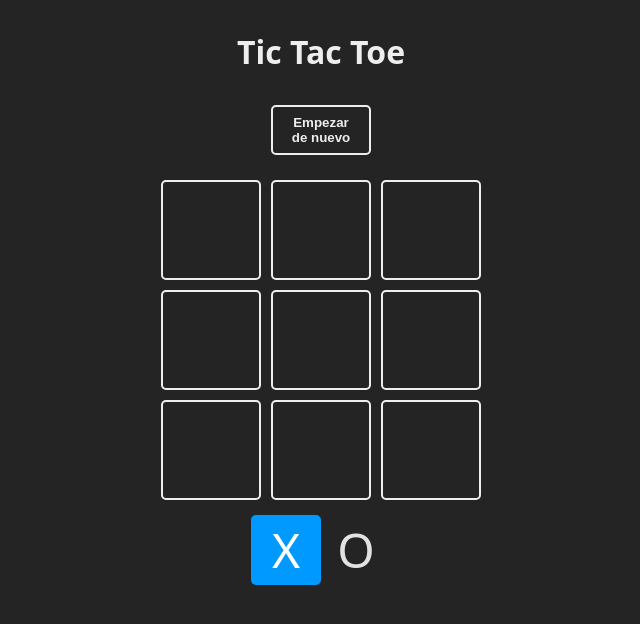
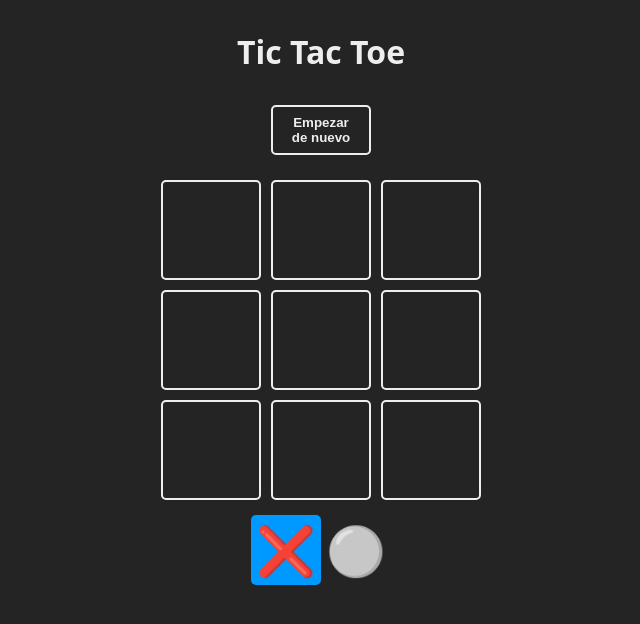
Before and after one commit to AdrianE121000/tic-tac-toe, a React (Vite) app: page / in a window 1280 px wide. Shown: the top 624 px of the page, without its empty margins (319-959 px from the left). Built offline with nearby package versions, Linux system fonts and the light colour scheme.

Commit message:
cambio de la X y O por emojis

```diff
--- a/src/constants.js
+++ b/src/constants.js
@@ -1,6 +1,6 @@
 export const TURNS = {
-  X: 'X',
-  O: 'O',
+  X: '❌',
+  O: '⚪',
 };
 
 export const WINNER_COMBOS = [
```
